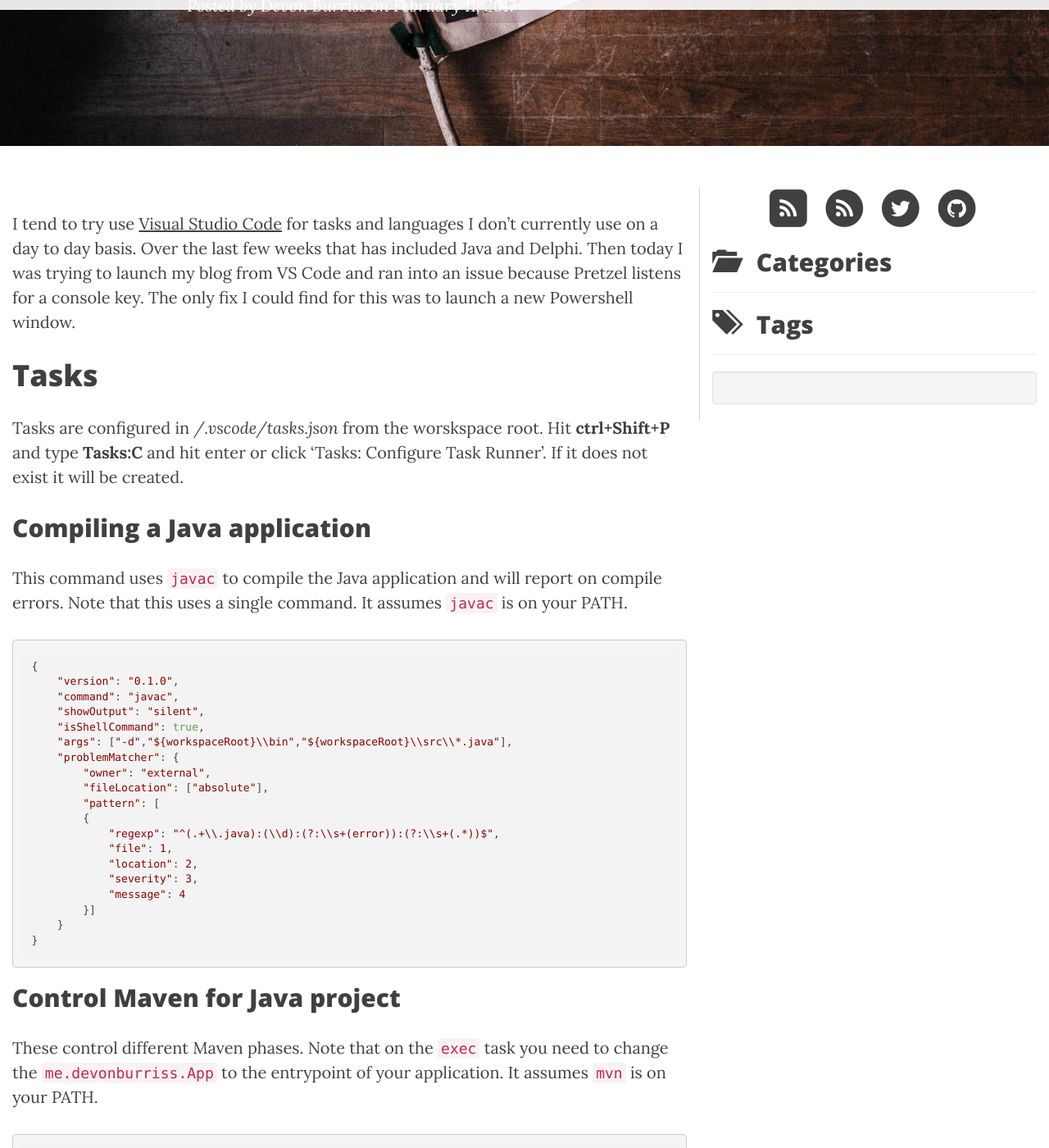
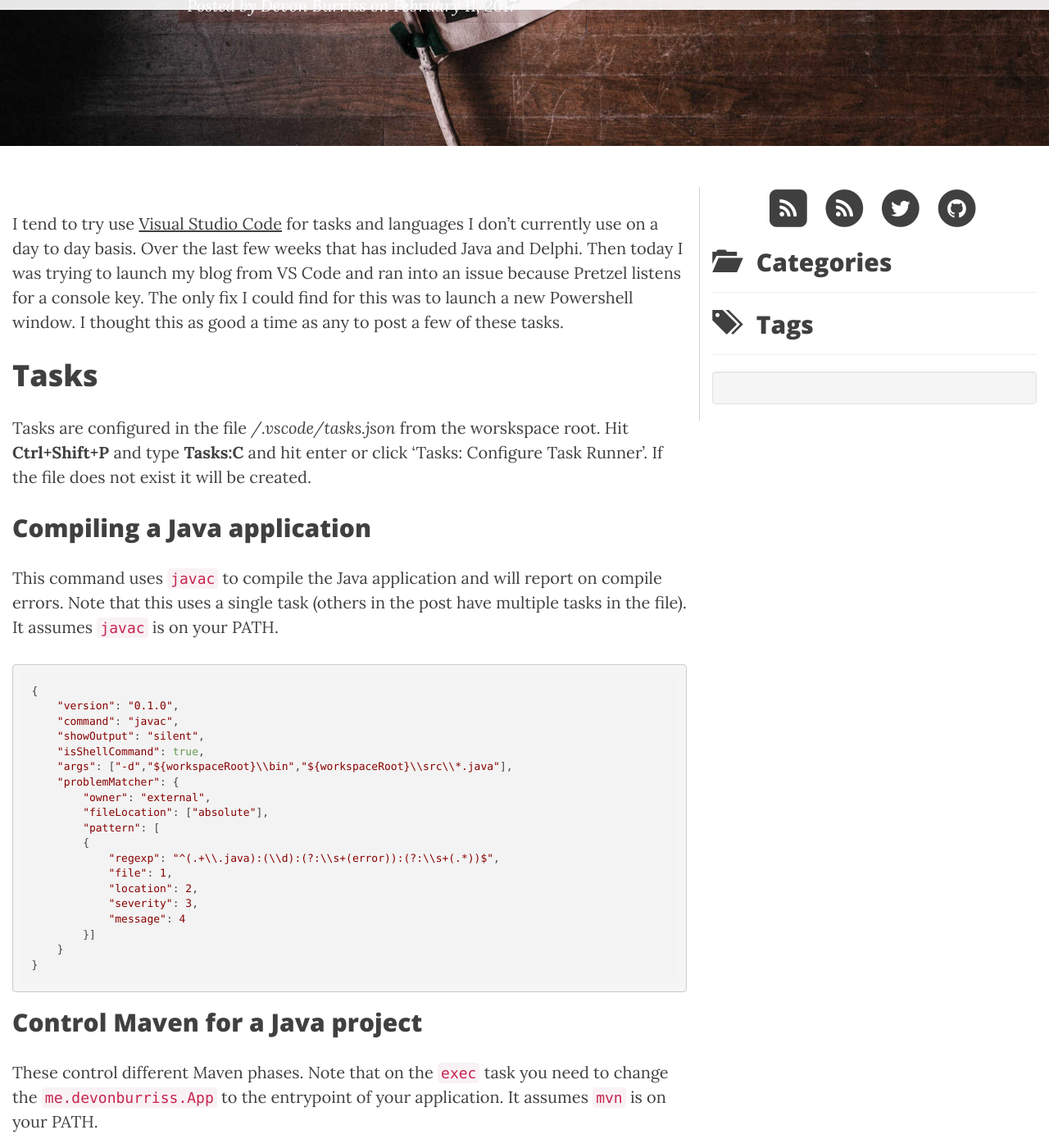
Before and after one commit to rikvandersanden/dburriss.github.io, a Jekyll site: the page built from _posts/2017-02-11-vscode-tasks.md, in a window 1280 px wide and 1400 px high, scrolled down 318 px. Shown: the whole window at 82% size. Built offline with Jekyll 4.4.1, drawn with Linux system fonts in a browser that asks for light colours; nearby versions of some CDN libraries; some of the changed text lies outside the part shown.

Commit message:
vscode tasks post updates

````diff
--- a/_posts/2017-02-11-vscode-tasks.md
+++ b/_posts/2017-02-11-vscode-tasks.md
@@ -11,17 +11,17 @@ excerpt_separator: <!--more-->
 published: true
 ---
 
-I tend to try use [Visual Studio Code](https://code.visualstudio.com/) for tasks and languages I don't currently use on a day to day basis. Over the last few weeks that has included Java and Delphi. Then today I was trying to launch my blog from VS Code and ran into an issue because Pretzel listens for a console key. The only fix I could find for this was to launch a new Powershell window.
+I tend to try use [Visual Studio Code](https://code.visualstudio.com/) for tasks and languages I don't currently use on a day to day basis. Over the last few weeks that has included Java and Delphi. Then today I was trying to launch my blog from VS Code and ran into an issue because Pretzel listens for a console key. The only fix I could find for this was to launch a new Powershell window. I thought this as good a time as any to post a few of these tasks.
 
 <!--more-->
 
 # Tasks
 
-Tasks are configured in */.vscode/tasks.json* from the worskspace root. Hit **ctrl+Shift+P** and type **Tasks:C** and hit enter or click 'Tasks: Configure Task Runner'. If it does not exist it will be created.
+Tasks are configured in the file */.vscode/tasks.json* from the worskspace root. Hit **Ctrl+Shift+P** and type **Tasks:C** and hit enter or click 'Tasks: Configure Task Runner'. If the file does not exist it will be created.
 
 ## Compiling a Java application
 
-This command uses `javac` to compile the Java application and will report on compile errors. Note that this uses a single command. It assumes `javac` is on your PATH.
+This command uses `javac` to compile the Java application and will report on compile errors. Note that this uses a single task (others in the post have multiple tasks in the file). It assumes `javac` is on your PATH.
 
 ```json
 {
@@ -45,7 +45,7 @@ This command uses `javac` to compile the Java application and will report on com
 }
 ```
 
-## Control Maven for Java project
+## Control Maven for a Java project
 
 These control different Maven phases. Note that on the `exec` task you need to change the `me.devonburriss.App` to the entrypoint of your application. It assumes `mvn` is on your PATH.
 
@@ -81,7 +80,7 @@ These control different Maven phases. Note that on the `exec` task you need to c
 }
 ```
 
-### Delphi (Free Pascal) Build
+## Delphi (Free Pascal) Build
 
 This is using the Free Pascal compiler to compile Delphi code. It assumes that `fpc` is on your PATH. You can get it [here](http://www.freepascal.org/download.var).
 This only compiles a single unit, not a complete project.
@@ -104,7 +103,7 @@ This only compiles a single unit, not a complete project.
 }
 ```
 
-### Powershell, Cake, Pretzel blog Build
+## Powershell, Cake, Pretzel blog Build
 
 This is one I use to call PS, which executes my Cake build and and run this blog locally. The targets for that are Bake and Taste (from Pretzel). See [this post](http://devonburriss.me/pretezel-blog-appveyor-deployment/) for details on that.
 
@@ -154,6 +153,6 @@ If you want to use **F5** to run the blog you can press **Ctrl+Shift+P** and typ
 }
 ```
 
-## Conclusion
+# Conclusion
 
 Visual Studio Code is a great editor and has plenty of extension points. If you have any great tips I would love to hear about them in the comments.
````
Also changed, not shown: other parts of _posts/2017-02-11-vscode-tasks.md (+1 -2 lines).
